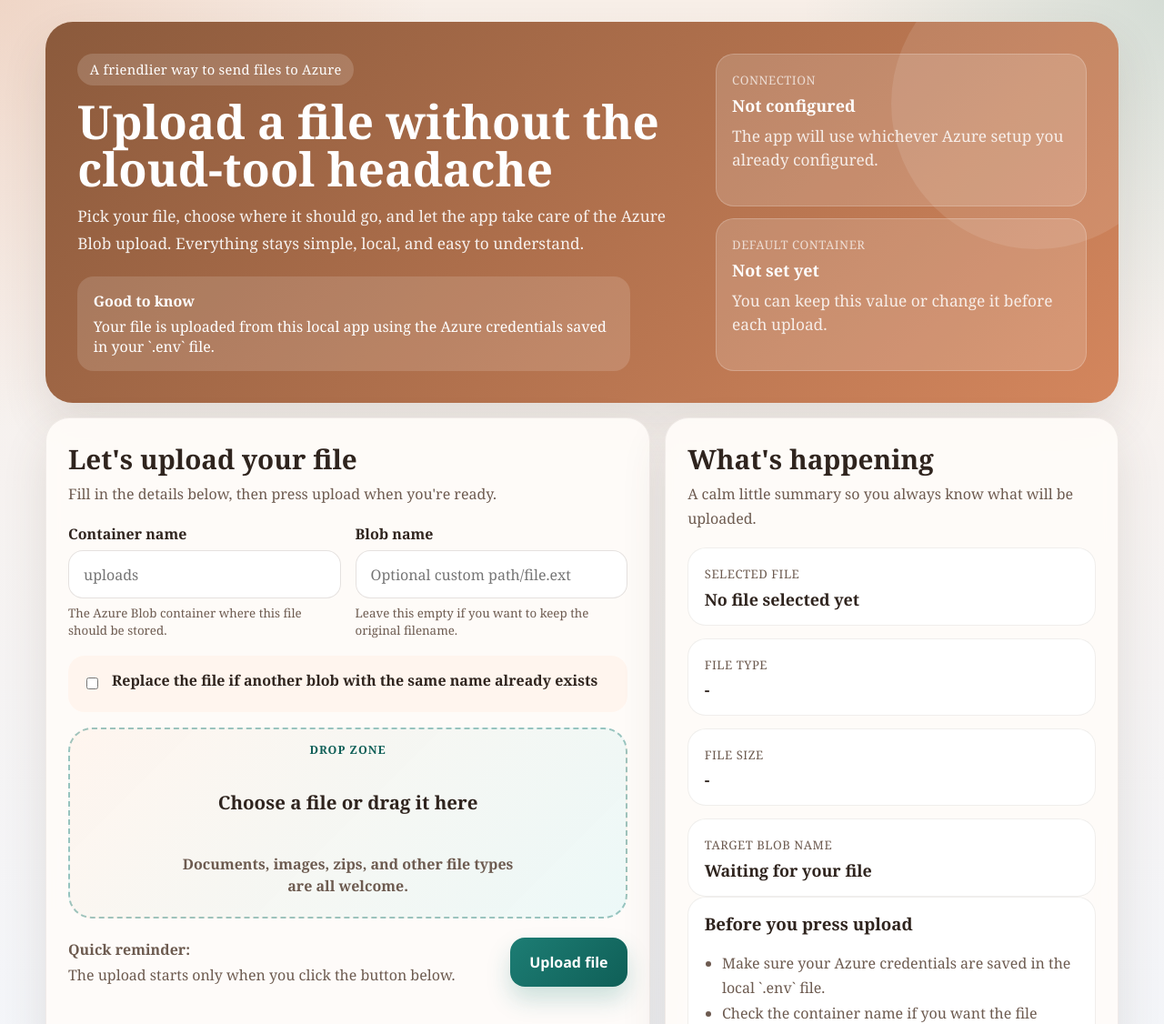
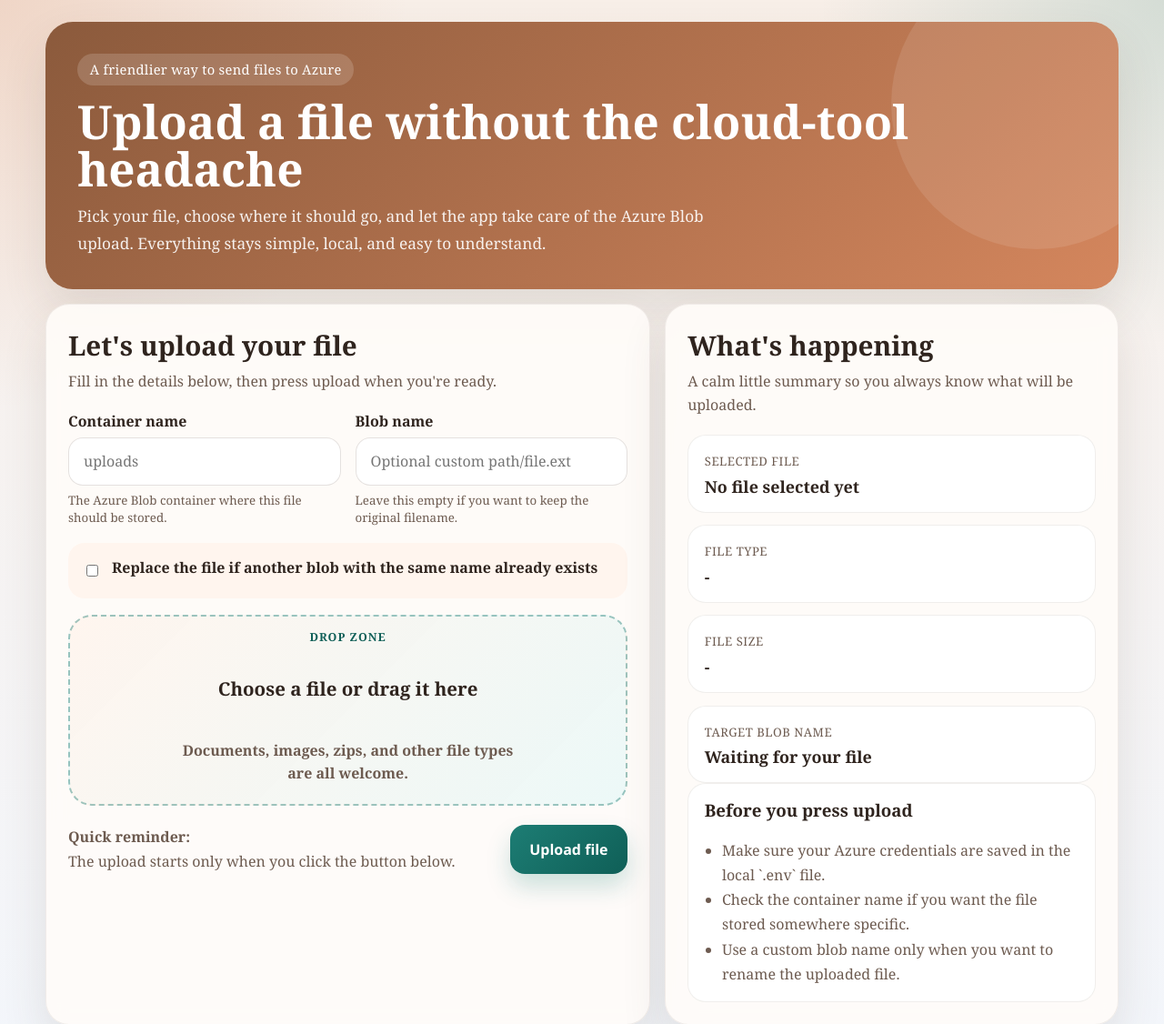
Before and after one commit to UtsavAryal/Azure-file-upload, a Flask app: page / in a window 1280 px wide. Shown: the top 1126 px of the page at 91% size. Run offline with Flask 3, Linux system fonts and the light colour scheme.

Commit message:
Simplify upload hero section

```diff
--- a/static/styles.css
+++ b/static/styles.css
@@ -37,9 +37,7 @@
 }
 
 .hero {
-    display: grid;
-    grid-template-columns: 1.5fr 0.9fr;
-    gap: 1.3rem;
+    display: block;
     padding: 2.2rem;
     border-radius: 30px;
     background: linear-gradient(135deg, var(--hero-a), var(--hero-b));
@@ -78,31 +76,10 @@
 
 .hero p {
     margin: 0;
-    max-width: 42rem;
+    max-width: 46rem;
     color: rgba(255, 255, 255, 0.9);
     line-height: 1.75;
     font-size: 1.08rem;
-}
-
-.hero-note {
-    margin-top: 1.3rem;
-    display: grid;
-    gap: 0.35rem;
-    max-width: 38rem;
-    padding: 1rem 1.1rem;
-    background: rgba(255, 255, 255, 0.14);
-    border-radius: 18px;
-}
-
-.hero-note-title {
-    font-weight: 700;
-}
-
-.hero-status {
-    display: grid;
-    gap: 0.85rem;
-    position: relative;
-    z-index: 1;
 }
 
 .status-card,
@@ -365,7 +342,6 @@
 }
 
 @media (max-width: 900px) {
-    .hero,
     .content-grid {
         grid-template-columns: 1fr;
     }
--- a/templates/index.html
+++ b/templates/index.html
@@ -16,22 +16,6 @@
                     Pick your file, choose where it should go, and let the app take care of the
                     Azure Blob upload. Everything stays simple, local, and easy to understand.
                 </p>
-                <div class="hero-note">
-                    <span class="hero-note-title">Good to know</span>
-                    <span>Your file is uploaded from this local app using the Azure credentials saved in your `.env` file.</span>
-                </div>
-            </div>
-            <div class="hero-status">
-                <div class="status-card">
-                    <span class="label">Connection</span>
-                    <strong id="authMode">{{ auth_mode }}</strong>
-                    <p>The app will use whichever Azure setup you already configured.</p>
-                </div>
-                <div class="status-card">
-                    <span class="label">Default container</span>
-                    <strong id="defaultContainer">{{ default_container or "Not set yet" }}</strong>
-                    <p>You can keep this value or change it before each upload.</p>
-                </div>
             </div>
         </section>
 
```
